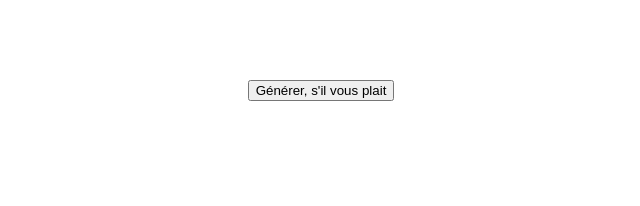
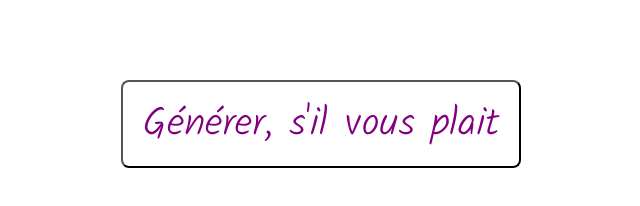
Before and after one commit to Lain-A/github.io, a plain HTML site: page fr/fr.html in a window 1280 px wide. Shown: the whole page, without its empty margins (327-967 px from the left). Drawn offline with Linux system fonts and the light colour scheme.

Commit message:
Update fr.html

```diff
--- a/fr/fr.html
+++ b/fr/fr.html
@@ -5,7 +5,7 @@
 </head>
 <body>
 <div class=center>
-<button onclick="generate()">Générer, s'il vous plait</button>
+<button class="button" onclick="generate()">Générer, s'il vous plait</button>
 <p></p>
 
 <div class="results" id="gen"></div>
```
